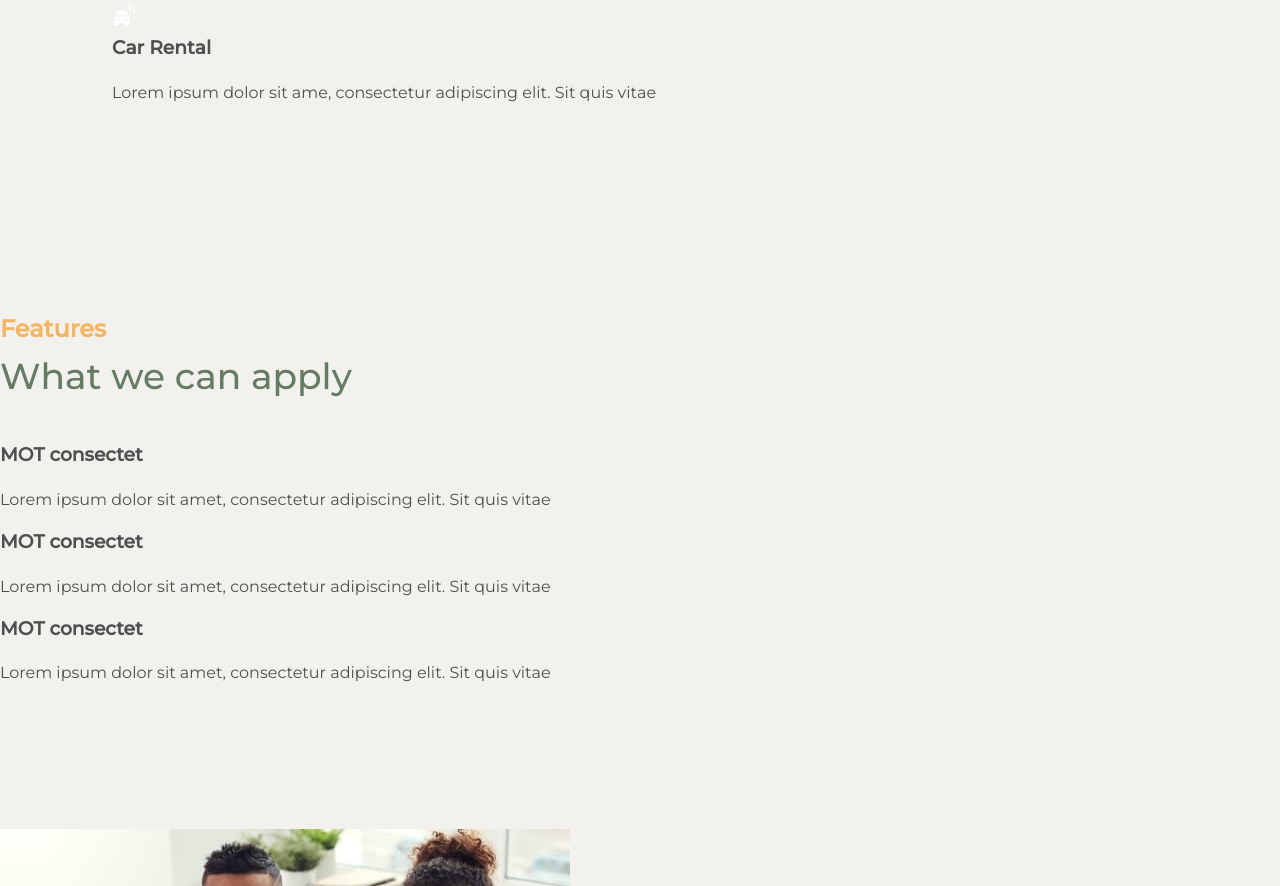
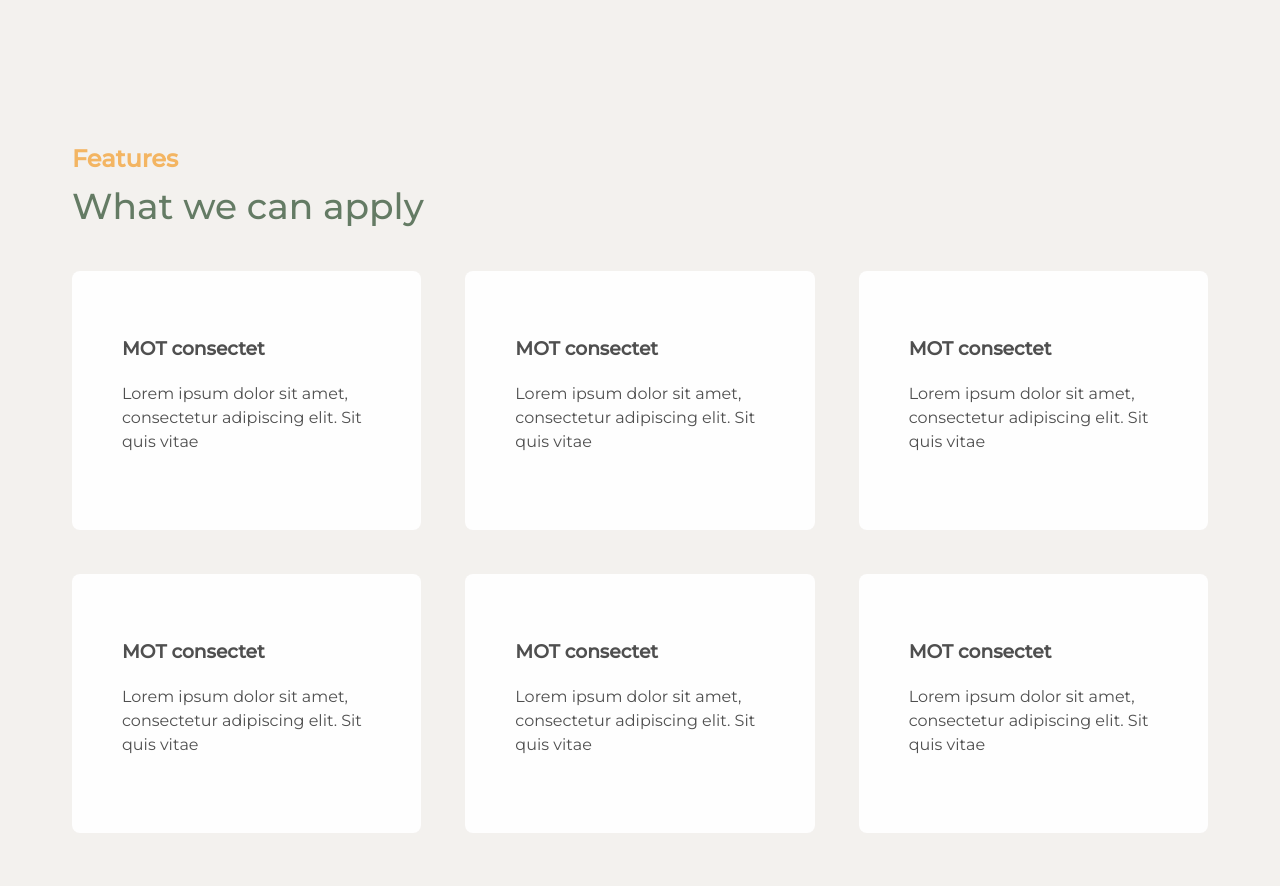
Before and after one commit to VeronikaVS90/goit-75-less-06, a plain HTML site: page index.html in a window 1280 px wide. Shown: the part 1914-2800 px from the top of the page. Drawn offline with nearby package versions, Linux system fonts and the light colour scheme.

Commit message:
оновила index.html

```diff
--- a/index.html
+++ b/index.html
@@ -43,13 +43,18 @@
     <main>
       <section class="hero-section">
         <div class="container">
+          <div class="hero-container">
+            <div class="hero-content">
               <h1 class="hero-title">Awesome User Interface is what we can apply</h1>
               <p class="hero-text">
-            Lorem ipsum dolor sit amet, consectetur adipiscing elit. Augue et eros, pellentesque et.
-            Tristique ullamcorper ac pharetra in nisi sit vivamus lorem.
+                Lorem ipsum dolor sit amet, consectetur adipiscing elit. Augue et eros, pellentesque
+                et. Tristique ullamcorper ac pharetra in nisi sit vivamus lorem.
               </p>
               <button class="button" type="button">Get started</button>
+            </div>
+
             <img src="./images/hero-image.png" alt="Woman is playing tennis" />
+          </div>
         </div>
       </section>
 
@@ -99,22 +104,36 @@
       </section>
 
       <section class="section">
+        <div class="container">
           <h2 class="heading-title">Features</h2>
           <p class="heading-subtitle">What we can apply</p>
-        <ul>
-          <li>
+          <ul class="features-list">
+            <li class="features-item">
               <h3>MOT consectet</h3>
               <p>Lorem ipsum dolor sit amet, consectetur adipiscing elit. Sit quis vitae</p>
             </li>
-          <li>
+            <li class="features-item">
               <h3>MOT consectet</h3>
               <p>Lorem ipsum dolor sit amet, consectetur adipiscing elit. Sit quis vitae</p>
             </li>
-          <li>
+            <li class="features-item">
+              <h3>MOT consectet</h3>
+              <p>Lorem ipsum dolor sit amet, consectetur adipiscing elit. Sit quis vitae</p>
+            </li>
+            <li class="features-item">
+              <h3>MOT consectet</h3>
+              <p>Lorem ipsum dolor sit amet, consectetur adipiscing elit. Sit quis vitae</p>
+            </li>
+            <li class="features-item">
+              <h3>MOT consectet</h3>
+              <p>Lorem ipsum dolor sit amet, consectetur adipiscing elit. Sit quis vitae</p>
+            </li>
+            <li class="features-item">
               <h3>MOT consectet</h3>
               <p>Lorem ipsum dolor sit amet, consectetur adipiscing elit. Sit quis vitae</p>
             </li>
           </ul>
+        </div>
       </section>
 
       <section class="section">
```
Lines whose indentation alone changed are shown as unchanged.
